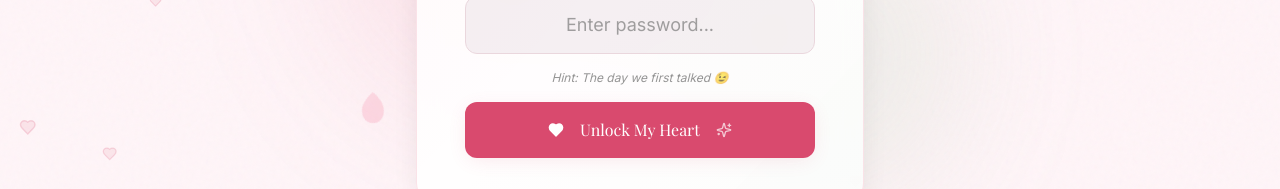
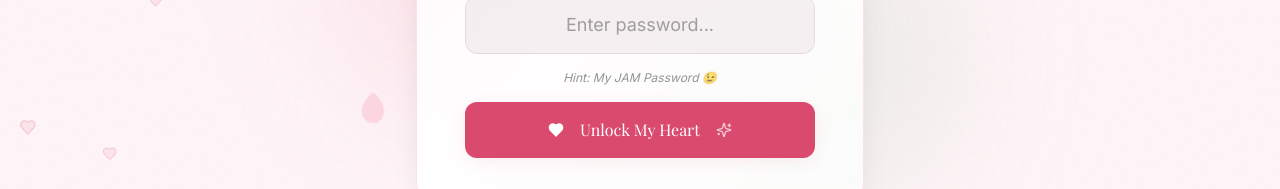
Before and after one commit to DV-29/Happy-Birthday-Dhruvi, a React (Vite) app: page /march31-password in a window 1280 px wide. Shown: the part 431-620 px from the top of the page. Built offline with nearby package versions, Linux system fonts and the light colour scheme; the HTML template or start-up script is replaced by a standard one; a web font is replaced by a local one.

Commit message:
Update March31Password.tsx

```diff
--- a/src/pages/March31Password.tsx
+++ b/src/pages/March31Password.tsx
@@ -155,7 +155,7 @@ const March31Password = () => {
                 animate={{ opacity: 1 }}
                 transition={{ delay: 0.6 }}
               >
-                Hint: The day we first talked 😉
+                Hint: My JAM Password 😉
               </motion.p>
 
               <motion.div
```
